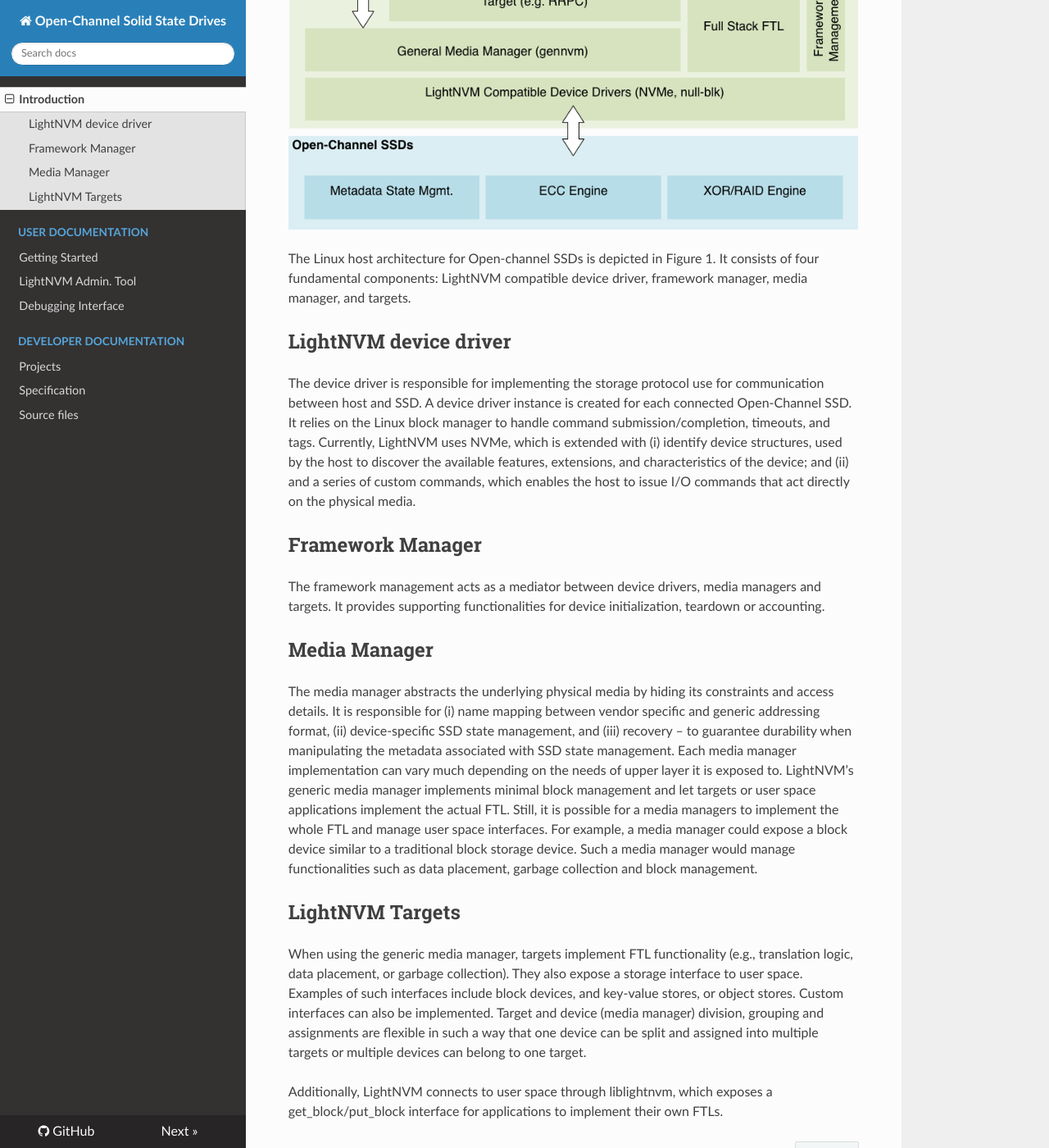
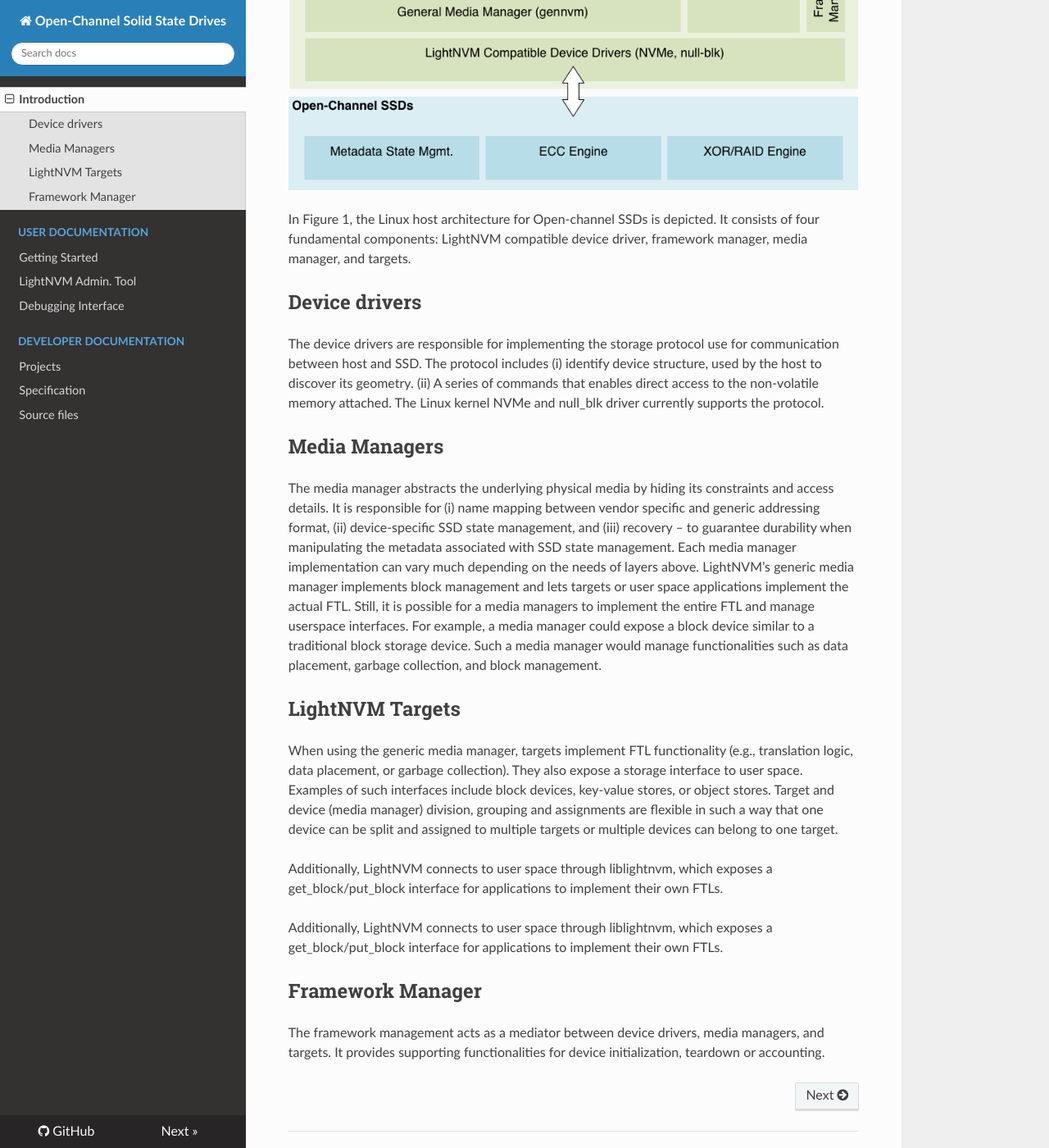
Before and after one commit to OpenChannelSSD/documentation, an MkDocs documentation site: the page built from docs/index.md, in a window 1280 px wide and 1400 px high, scrolled down 948 px. Shown: the whole window at 82% size. Built offline with MkDocs 1.6.1, drawn with Linux system fonts in a browser that asks for light colours; nearby versions of some CDN libraries; old or Windows-style settings are respelled for this version of MkDocs; some of the changed text lies outside the part shown.

Commit message:
Update index.md
Remove a couple of sentences and tighten up the language a bit.

```diff
--- a/docs/index.md
+++ b/docs/index.md
@@ -1,77 +1,30 @@
 # Open-Channel Solid State Drives
-Open-Channel SSDs are devices that share responsibilities with the host in order
-to implement and maintain features that typical SSDs keep strictly in firmware.
-These include (i) the Flash Translation Layer (FTL), (ii) bad block management,
-and (iii) dedicated hardware units such as the flash controller, the interface
-controller, and large amounts of flash chips.
+Open-Channel SSDs are devices that share responsibilities with the host to implement and maintain features that typical SSDs keep strictly in firmware. These include (i) the Flash Translation Layer (FTL), (ii) bad block management, and (iii) dedicated hardware units such as the flash controller, the interface controller, and large amounts of flash chips.
 
-The motivation behind moving certain responsibilities to the host is to make I/O
-data commands predictable from the host-side. In this way, the device enables
-the host to adapt the FTL algorithms and optimizations to match the appropriate
-user workloads that it executes. This enables to adapt the behavior of the FTL
-managing one or several SSDs directly in software, making it possible for the
-device to adapt to changing workloads. This contrasts the current model, where
-SSDs vendor firmware updates are required.
+The motivation for moving certain responsibilities to the host is to make I/O data commands predictable from the host-side. In this way, the device enables the host to adapt the FTL algorithms and optimizations to match the appropriate user workloads that it executes. Adapting the behavior of the FTL to manage one or several SSDs directly in software, making it possible for the device to accommodate changing workloads.
 
-An example of a shared responsibility configuration is the following: The host
-manages data placement, garbage collection, and has knowledge about the parallel
-units within the device to schedule and manage I/O streams. The device manages
-bad blocks and maintains the mapping tables. The device implements hardware
-extensions to support atomic IOs and metadata persistence too. These are exposed
-to the host through a common interface.
+An example of a shared responsibility configuration is the following: The host manages data placement, garbage collection, and has knowledge about the parallel units within the device to schedule and manage I/O streams. The device manages bad blocks, ECC and how to write to the non-volatile memory it has attached.
 
-The baseline is that Open-channels SSD expose direct access to their physical
-flash storage, while keeping a subset of the internal features of traditional
-SSDs. The responsibilities that are delegated to the host depend entirely on the
-device capabilities.
+The baseline is that Open-channels SSD exposes direct access to their physical flash storage while keeping a subset of the internal features of traditional SSDs. The responsibilities delegated to the host depends entirely on the device capabilities.
 
 ![Figure 1](img/LightNVMArch.png)
 
 
-The Linux host architecture for Open-channel SSDs is depicted in Figure 1.
-It consists of four fundamental components: LightNVM compatible device driver,
-framework manager, media manager, and targets.
+In Figure 1, the Linux host architecture for Open-channel SSDs is depicted. It consists of four fundamental components: LightNVM compatible device driver, framework manager, media manager, and targets.
 
-## LightNVM device driver
-  The device driver is responsible for implementing the
-  storage protocol use for communication between host and SSD. A device driver
-  instance is created for each connected Open-Channel SSD. It relies on the
-  Linux block manager to handle command submission/completion, timeouts, and
-  tags. Currently, LightNVM uses NVMe, which is extended with (i) identify
-  device structures, used by the host to discover the available features,
-  extensions, and characteristics of the device; and (ii) and a series of
-  custom commands, which enables the host to issue I/O commands that act
-  directly on the physical media.
+## Device drivers
+The device drivers are responsible for implementing the storage protocol use for communication between host and SSD. The protocol includes (i) identify device structure, used by the host to discover its geometry. (ii) A series of commands that enables direct access to the non-volatile memory attached. The Linux kernel NVMe and null_blk driver currently supports the protocol.
 
-## Framework Manager
-  The framework management acts as a mediator between device
-  drivers, media managers and targets. It provides supporting functionalities
-  for device initialization, teardown or accounting.
-
-## Media Manager
-  The media manager abstracts the underlying physical media by
-  hiding its constraints and access details. It is responsible for (i) name
-  mapping between vendor specific and generic addressing format, (ii)
-  device-specific SSD state management, and (iii) recovery – to guarantee
-  durability when manipulating the metadata associated with SSD state
-  management. Each media manager implementation can vary much depending on the
-  needs of upper layer it is exposed to. LightNVM’s generic media manager
-  implements minimal block management and let targets or user space applications
-  implement the actual FTL. Still, it is possible for a media managers to
-  implement the whole FTL and manage user space interfaces. For example, a media
-  manager could expose a block device similar to a traditional block storage
-  device. Such a media manager would manage functionalities such as data
-  placement, garbage collection and block management.
+## Media Managers
+The media manager abstracts the underlying physical media by hiding its constraints and access details. It is responsible for (i) name mapping between vendor specific and generic addressing format, (ii) device-specific SSD state management, and (iii) recovery – to guarantee durability when manipulating the metadata associated with SSD state management. Each media manager implementation can vary much depending on the needs of layers above. LightNVM’s generic media manager implements block management and lets targets or user space applications implement the actual FTL. Still, it is possible for a media managers to implement the entire FTL and manage userspace interfaces. For example, a media manager could expose a block device similar to a traditional block storage device. Such a media manager would manage functionalities such as data placement, garbage collection, and block management.
 
 ## LightNVM Targets
-  When using the generic media manager, targets implement FTL
-  functionality (e.g., translation logic, data placement, or garbage
-  collection). They also expose a storage interface to user space. Examples of
-  such interfaces include block devices, and key-value stores, or object stores.
-  Custom interfaces can also be implemented. Target and device (media manager)
-  division, grouping and assignments are flexible in such a way that one device
-  can be split and assigned into multiple targets or multiple devices can belong
-  to one target.
+When using the generic media manager, targets implement FTL functionality (e.g., translation logic, data placement, or garbage collection). They also expose a storage interface to user space. Examples of such interfaces include block devices, key-value stores, or object stores. Target and device (media manager) division, grouping and assignments are flexible in such a way that one device can be split and assigned to multiple targets or multiple devices can belong to one target.
+
+Additionally, LightNVM connects to user space through liblightnvm, which exposes a get_block/put_block interface for applications to implement their own FTLs.
 
 Additionally, LightNVM connects to user space through liblightnvm, which exposes
 a get_block/put_block interface for applications to implement their own FTLs.
+
+## Framework Manager
+The framework management acts as a mediator between device drivers, media managers, and targets. It provides supporting functionalities for device initialization, teardown or accounting.
```
